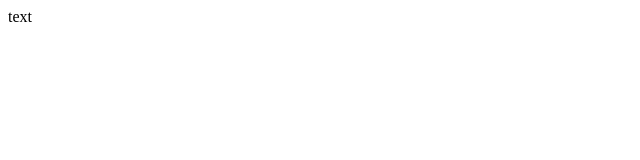
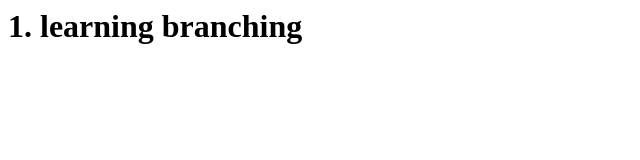
Before and after one commit to pradeep720/git, a plain HTML site: page index.html in a window 1280 px wide. Shown: the whole page, without its empty margins (0-640 px from the left). Drawn offline with Linux system fonts and the light colour scheme.

Commit message:
Update index.html
start creating HTML format, give heading and body

```diff
--- a/index.html
+++ b/index.html
@@ -1 +1,8 @@
-<p>text</p>
+<html>
+<head>
+  <title>new to git hub</title>
+ </head>
+  <body>
+    <h1>1. learning branching</h1>
+  </body>
+</html>
```
